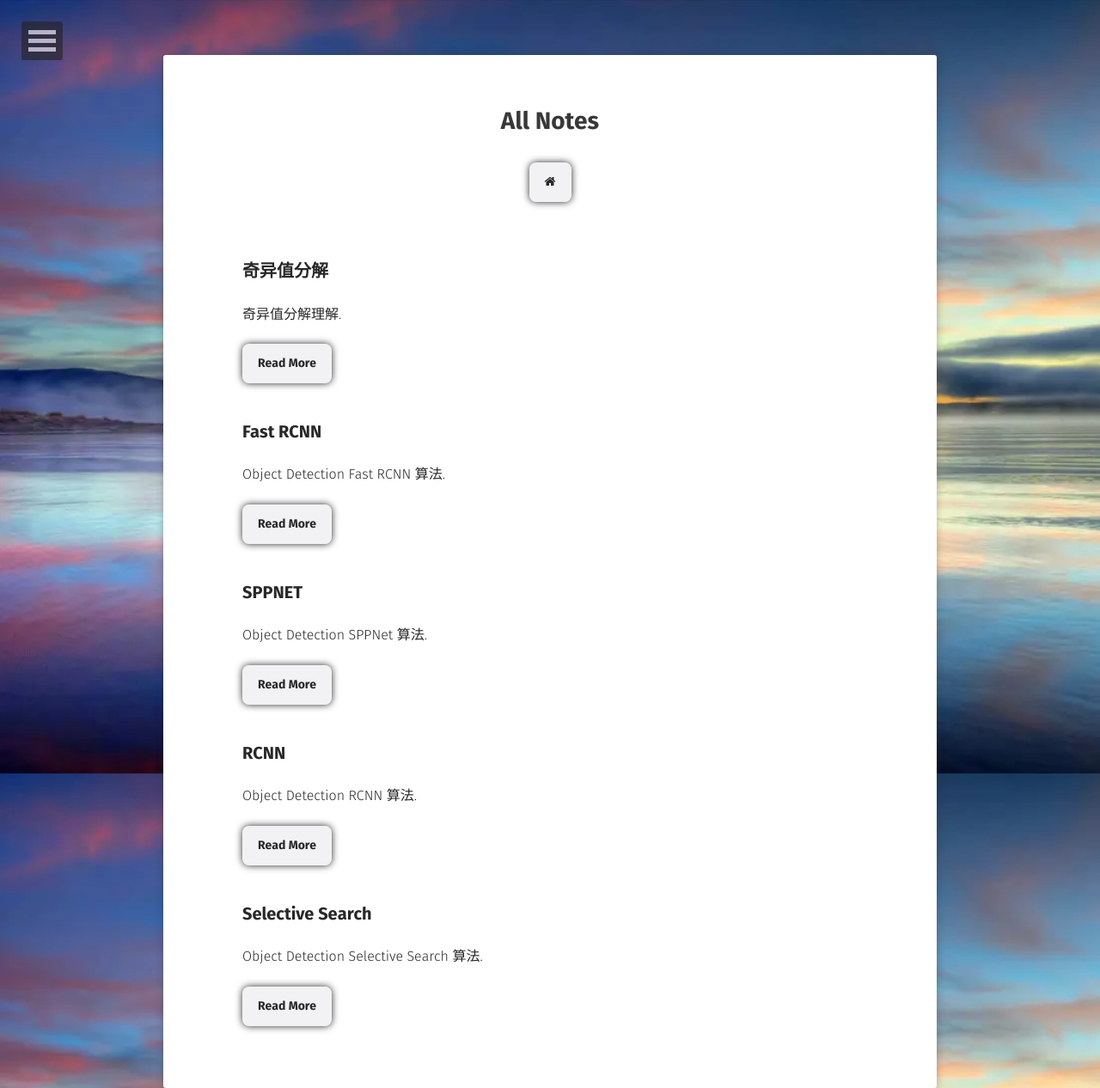
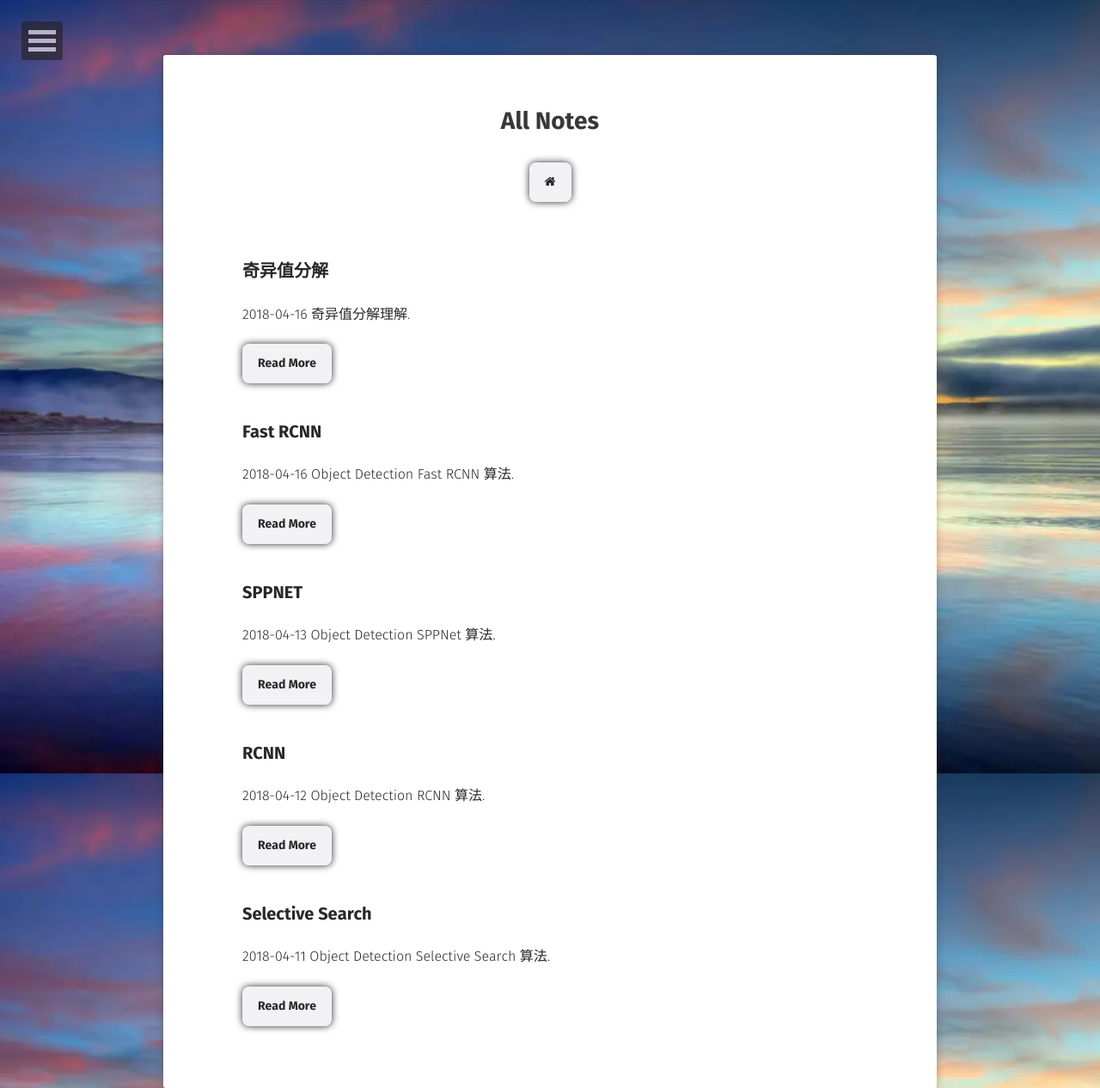
Before and after one commit to xmxxiong/xmxxiong.github.io, a Jekyll site: the page built from posts/index.md, in a window 1280 px wide. Shown: the whole page at 86% size. Built offline with Jekyll 4.4.1, drawn with Linux system fonts in a browser that asks for light colours; some web fonts are replaced.

Commit message:
add time to excerpt

```diff
--- a/_posts/2018-04-11-Selective-Search-post.md
+++ b/_posts/2018-04-11-Selective-Search-post.md
@@ -1,8 +1,8 @@
 ---
 layout: post
 title: "Selective Search"
-date: 2018-04-13
-excerpt: "Object Detection Selective Search 算法."
+date: 2018-04-11
+excerpt: "2018-04-11 Object Detection Selective Search 算法."
 tags: [object detection, Deep learning, Selective Search]
 comments: true
 ---
--- a/_posts/2018-04-12-RCNN-post.md
+++ b/_posts/2018-04-12-RCNN-post.md
@@ -1,8 +1,8 @@
 ---
 layout: post
 title: "RCNN"
-date: 2018-04-13
-excerpt: "Object Detection RCNN 算法."
+date: 2018-04-12
+excerpt: "2018-04-12 Object Detection RCNN 算法."
 tags: [object detection, Deep learning, RCNN]
 comments: true
 ---
--- a/_posts/2018-04-13-SPPNet-post.md
+++ b/_posts/2018-04-13-SPPNet-post.md
@@ -2,7 +2,7 @@
 layout: post
 title: "SPPNET"
 date: 2018-04-13
-excerpt: "Object Detection SPPNet 算法."
+excerpt: "2018-04-13 Object Detection SPPNet 算法."
 tags: [object detection, Deep learning, SPPNET]
 comments: true
 ---
--- a/_posts/2018-04-16-FastRCNN-post.md
+++ b/_posts/2018-04-16-FastRCNN-post.md
@@ -2,7 +2,7 @@
 layout: post
 title: "Fast RCNN"
 date: 2018-04-16
-excerpt: "Object Detection Fast RCNN 算法."
+excerpt: "2018-04-16 Object Detection Fast RCNN 算法."
 tags: [object detection, Deep learning, Fast RCNN]
 comments: true
 ---
```
Also changed, not shown: _posts/2018-04-16-ResNet-project.md (+1 -1 lines), _posts/2018-04-16-奇异值分解-post.md (+1 -1 lines).
